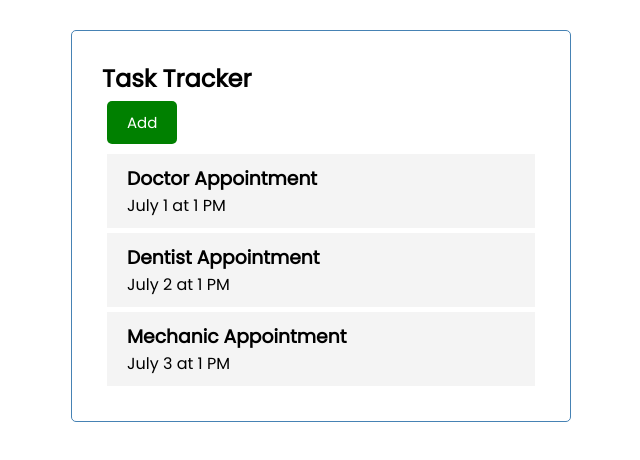
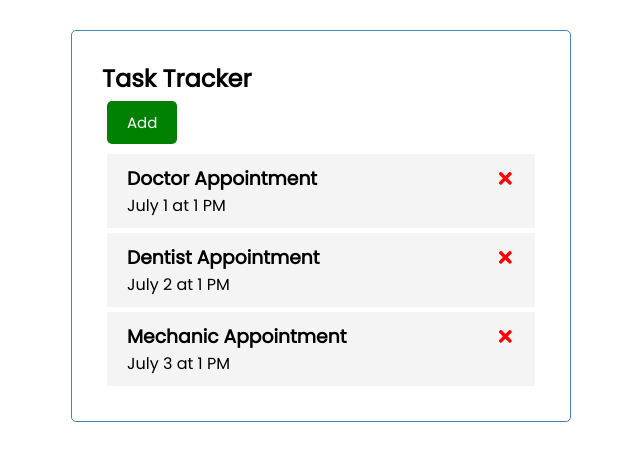
Before and after one commit to sarmstead/react-task-tracker, a React (Create React App) app: page / in a window 1280 px wide. Shown: the top 460 px of the page, without its empty margins (319-959 px from the left). Built offline with nearby package versions, Linux system fonts and the light colour scheme.

Commit message:
Import Font Awesome X icon. Use next to task text in h3 tag.

```diff
--- a/src/components/Task.js
+++ b/src/components/Task.js
@@ -1,7 +1,12 @@
+import { FaTimes } from 'react-icons/fa';
+
 const Task = ({ task }) => {
     return (
         <div className='task'>
-            <h3>{task.text}</h3>
+            <h3>
+                {task.text}
+                <FaTimes style={{color: 'red', cursor: 'pointer'}} />
+            </h3>
             <p>{task.day}</p>
         </div>
     )
```
